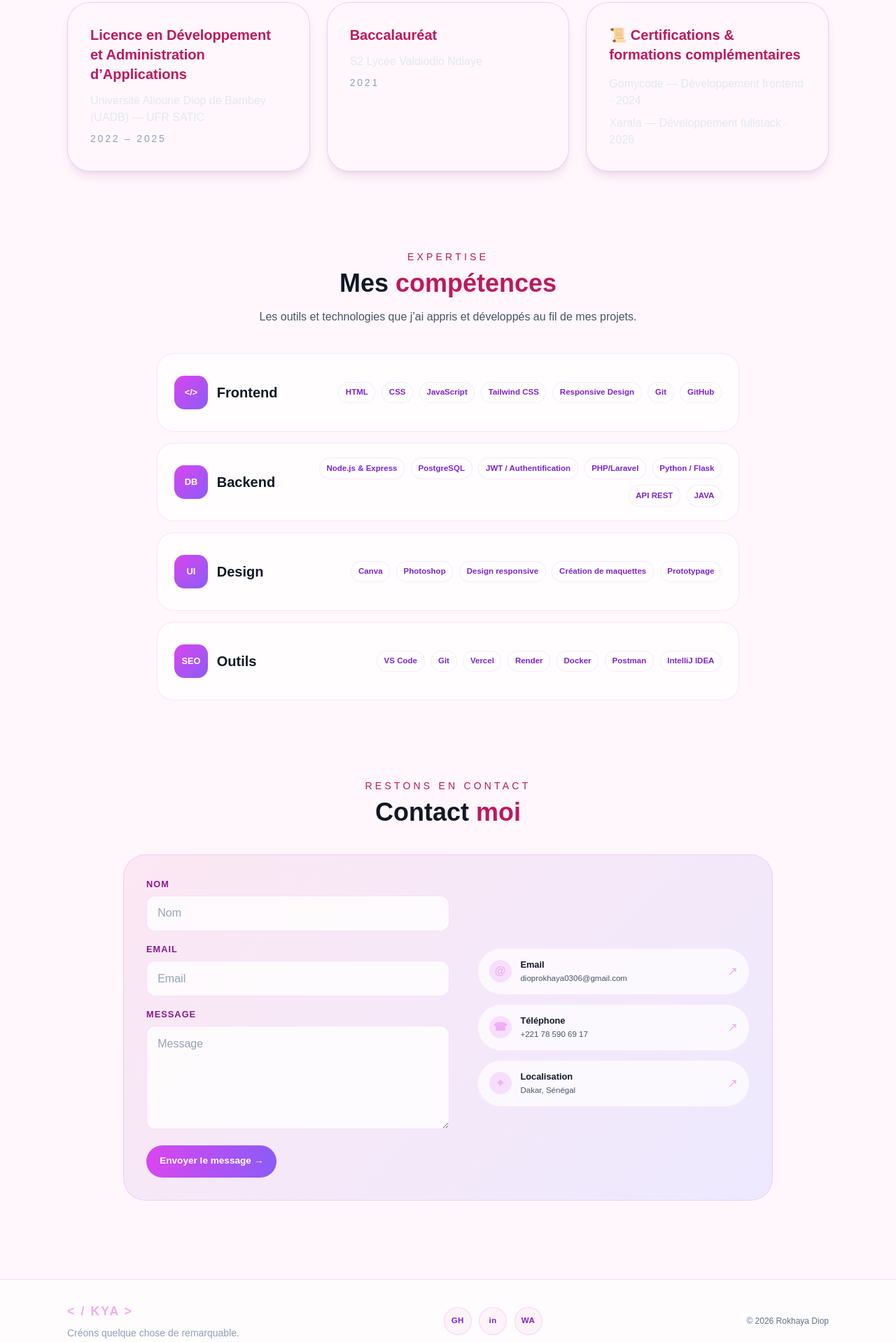
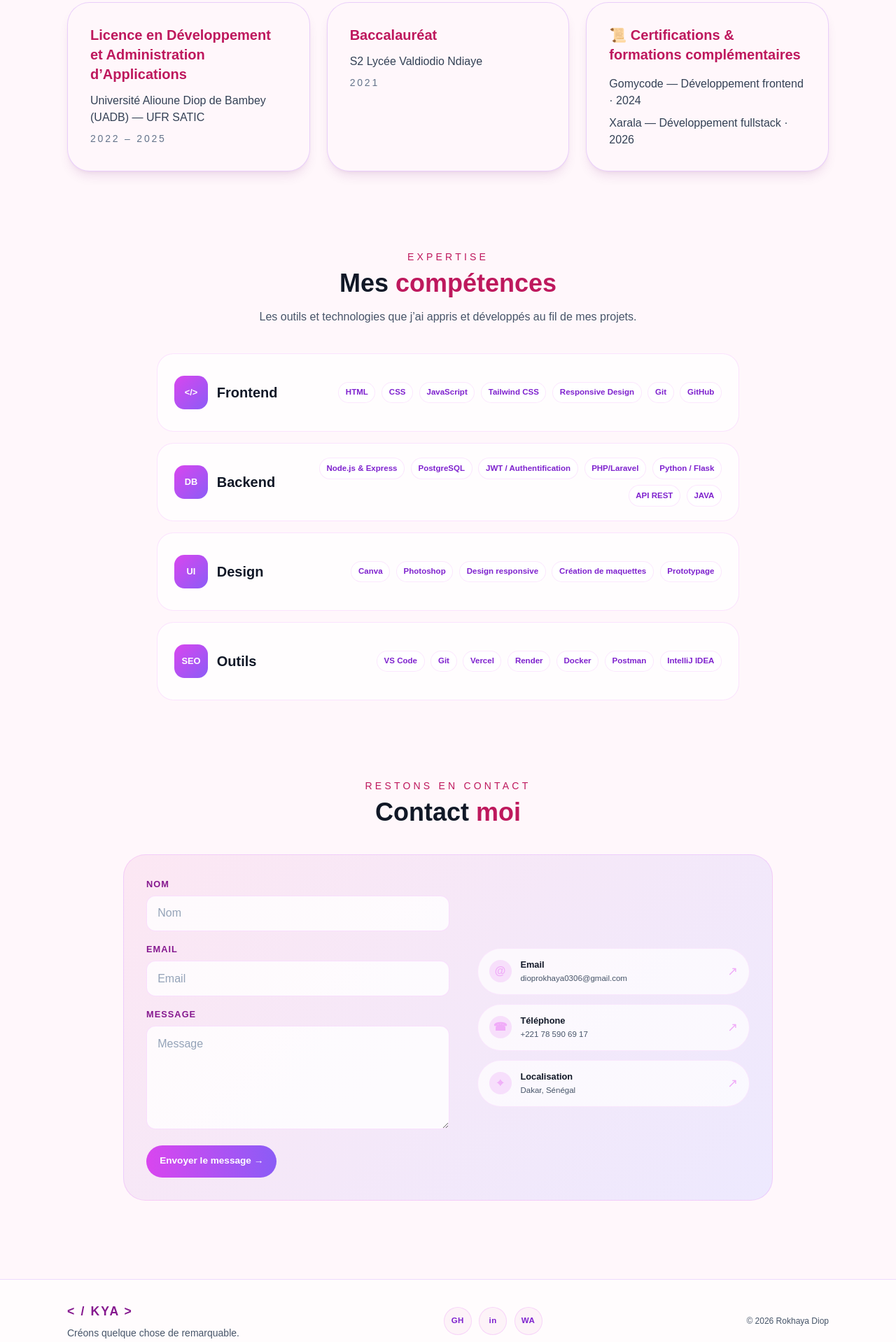
Before and after one commit to RokhayaDiop1/Portfofio, a website: page index.html in a window 1280 px wide. Shown: the part 3477-5395 px from the top of the page at 70% size. Drawn offline with nearby package versions, Linux system fonts and the light colour scheme; files that its build step writes are made by us from their sources.

Commit message:
mis a jour2

```diff
--- a/src/input.css
+++ b/src/input.css
@@ -47,6 +47,14 @@ body.light-mode .text-white {
 
 body.light-mode .text-slate-300 {
   color: #475569 !important;
+}
+
+body.light-mode #formation .text-slate-200 {
+  color: #334155 !important;
+}
+
+body.light-mode #formation .text-slate-400 {
+  color: #64748b !important;
 }
 
 body.light-mode .text-fuchsia-300 {
@@ -634,6 +642,15 @@ body.light-mode .site-footer {
   border-color: rgba(168, 85, 247, 0.2);
 }
 
+body.light-mode .footer-brand {
+  color: #86198f;
+}
+
+body.light-mode .site-footer .text-slate-400,
+body.light-mode .site-footer .text-slate-500 {
+  color: #475569 !important;
+}
+
 body.light-mode .social-links a {
   color: #7e22ce;
   background: rgba(253, 242, 248, 0.9);
```
Also changed, not shown: images/acceuil.png (added), images/dashboard.png (added).
